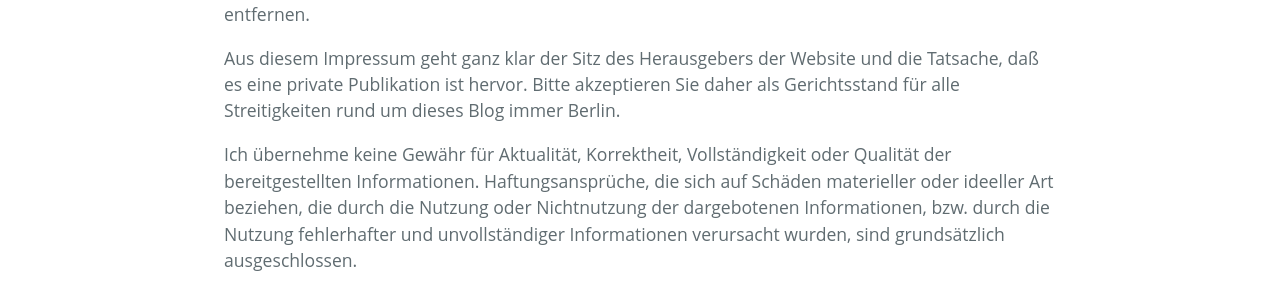
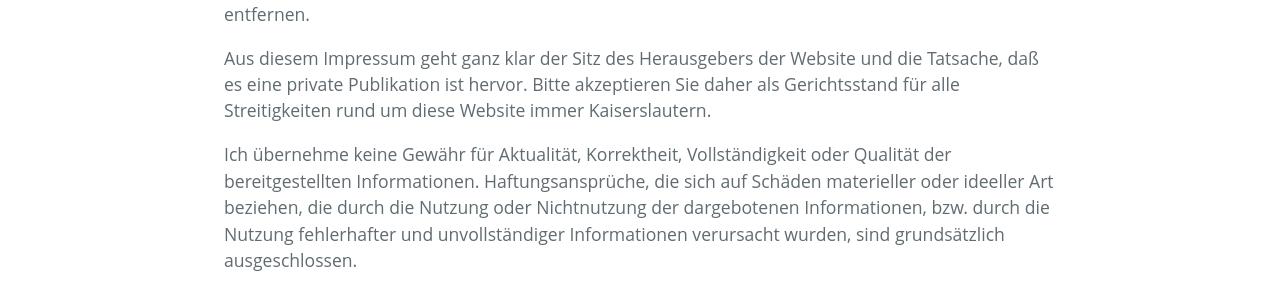
Before and after one commit to ewolff/ewolff.com, a Jekyll site: the page built from impressum.md, in a window 1280 px wide. Shown: the part 867-1160 px from the top of the page. Built offline with Jekyll 4.4.1, drawn with Linux system fonts in a browser that asks for light colours; our own code applies the rules of GitHub Pages for plain Markdown files.

Commit message:
Update Impressum

```diff
--- a/impressum.md
+++ b/impressum.md
@@ -33,7 +33,7 @@ Hinweis dankbar. Ich werde den Link dann entfernen.
 Aus diesem Impressum geht ganz klar der Sitz des Herausgebers der
 Website und die Tatsache, daß es eine private Publikation ist hervor.
 Bitte akzeptieren Sie daher als Gerichtsstand für alle Streitigkeiten
-rund um dieses Blog immer Berlin.
+rund um diese Website immer Kaiserslautern.
 
 Ich übernehme keine Gewähr für Aktualität, Korrektheit,
 Vollständigkeit oder Qualität der bereitgestellten Informationen.
```
